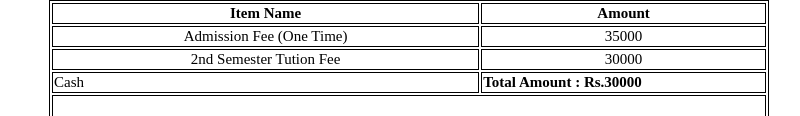
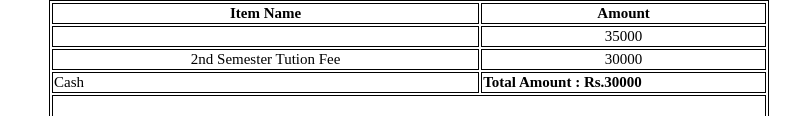
Before and after one commit to CBSC4/CBSC41, a plain HTML site: page index.html in a window 1280 px wide. Shown: the part 314-430 px from the top of the page, without its empty margins (54-854 px from the left). Drawn offline with Linux system fonts and the light colour scheme.

Commit message:
Update index.html

```diff
--- a/index.html
+++ b/index.html
@@ -69,7 +69,7 @@ img
   </tr>
 
   <tr>
-    <td colspan="2" align="center">Admission Fee (One Time)</td>
+    <td colspan="2" align="center"></td>
 	<td colspan="2" align="center">35000</td>
   </tr>
   <tr>
```
